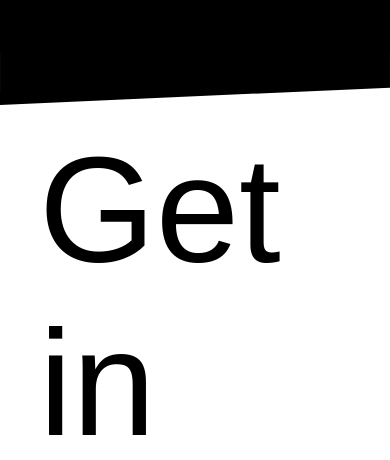
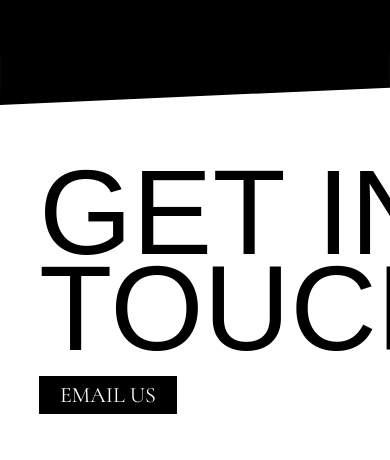
Before and after one commit to Matty1515/visit-tweethorpe-coastline, a website built with Parcel: page src/index.html in a window 390 px wide. Shown: the part 5680-6140 px from the top of the page. Built offline with nearby package versions, Linux system fonts and the light colour scheme; a script that the page names is missing; a web font is replaced by a local one.

Commit message:
responsiveness fixes 2

```diff
--- a/src/styles/main.css
+++ b/src/styles/main.css
@@ -521,15 +521,18 @@ body {
 .footer h1 {
   font-weight: 400;
   font-family: 'Dorsa', sans-serif;
+  text-transform: uppercase;
   font-size: 200px;
 }
 .footer h2 {
   font-weight: 400;
   font-family: 'Dorsa', sans-serif;
   font-size: 60px;
-  width: 240px;
+  width: 260px;
   margin-right: 20px;
   outline: 0px solid red;
+  text-transform: uppercase;
+  color: #03b9bd;
 }
 .footer p {
   font-family: 'Cormorant Garamond', serif;
@@ -615,7 +618,7 @@ body {
     white-space: nowrap;
   }
 }
-@media screen and (max-width: 520px) {
+@media screen and (max-width: 530px) {
   .footer--inline {
     display: none;
   }
@@ -625,6 +628,9 @@ body {
     margin-bottom: 50px;
   }
   .footer h1 {
-    font-size: 150px;
+    font-size: 120px;
+    line-height: 0.8;
+    margin-bottom: 20px;
+    margin-top: 40px;
   }
 }
```
Also changed, not shown: src/index.html (+0 -4 lines).
